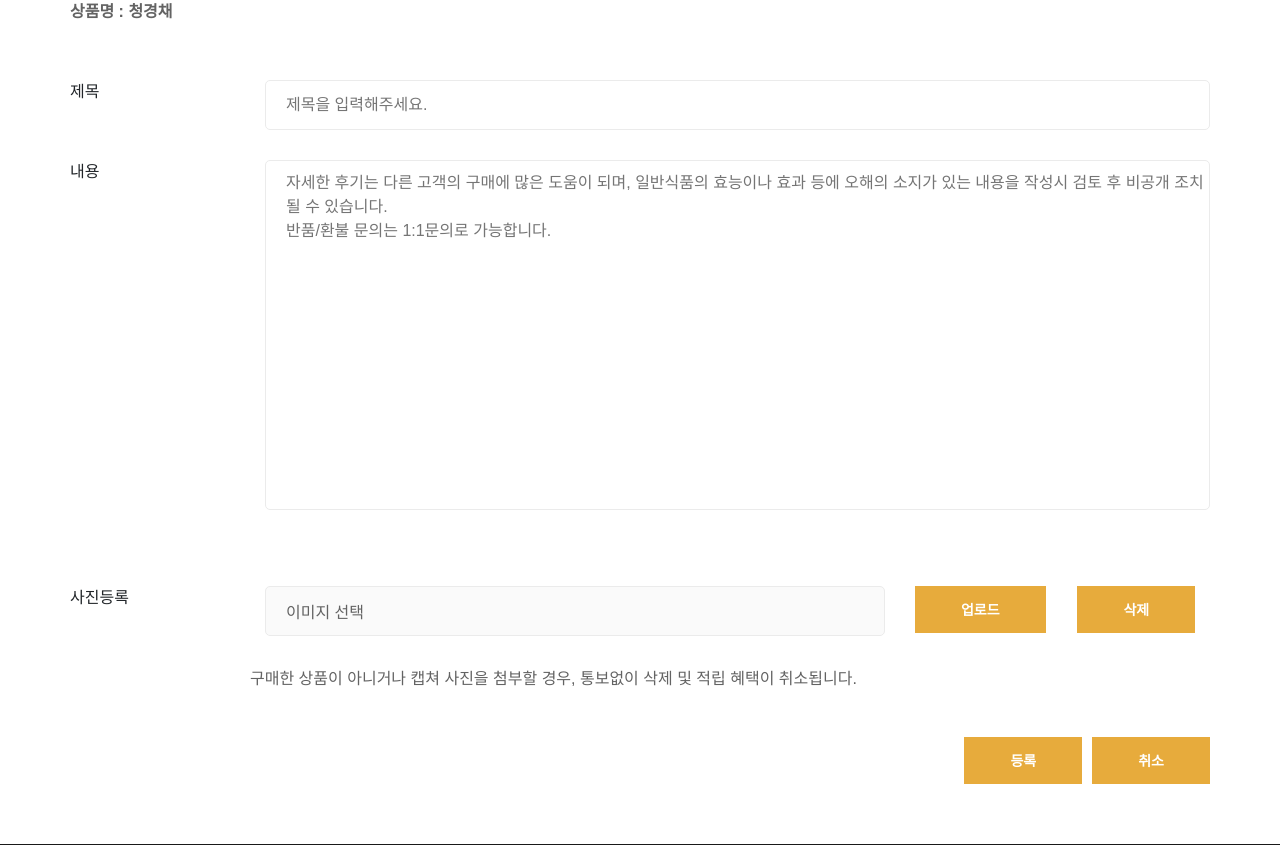
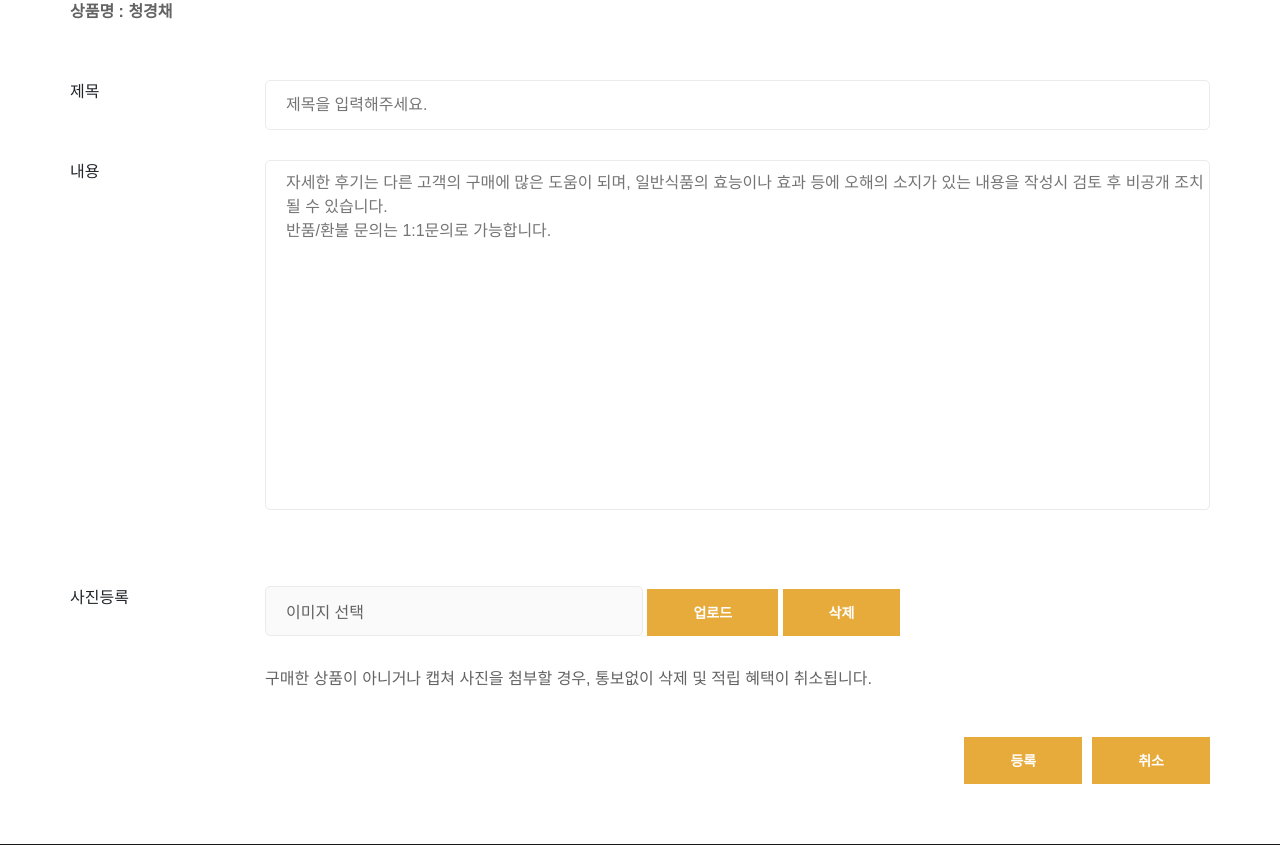
Before and after one commit to miro7923/Uno-Mas, a Java web app: page /mypage/review_writing_form in a window 1280 px wide. Shown: the part 382-1227 px from the top of the page. Run offline with Tomcat 11, a stand-in JSP engine, Linux system fonts and the light colour scheme; some libraries are stand-ins or nearby versions; some web fonts are replaced.

Commit message:
[yujin]리뷰작성페이지 - 이미지 업로드 버튼 간격 수정

```diff
--- a/UnoMas/src/main/webapp/WEB-INF/views/product/reviewWritingForm.jsp
+++ b/UnoMas/src/main/webapp/WEB-INF/views/product/reviewWritingForm.jsp
@@ -54,25 +56,18 @@ int prodNum = 1;
 							<div class="row">
 								<div class="col-lg-2">사진등록</div>
 								<div class="col-lg-10">
-									<div class="row">
-										<div class="col-md-8">
-											<input class="uploadImgName" id="uploadImgName"
-												value="이미지 선택" disabled="disabled">
-										</div>
-										<div class="col-md-2">
-											<label class="site-btn" for="uploadImg" id="uploadBtn">업로드</label>
-										</div>
+									<input class="uploadImgName" id="uploadImgName" value="이미지 선택"
+										disabled="disabled"> <label class="site-btn"
+										for="uploadImg" id="uploadBtn">업로드</label>
+									<button type="button" class="site-btn" onclick="removeImg();">삭제</button>
 									<input type="file" id="uploadImg" oninput="checkFileName();">
-										<div class="col-md-2">
-											<button type="button" class="site-btn" onclick="removeImg();">삭제</button>
-										</div>
 									<p>구매한 상품이 아니거나 캡쳐 사진을 첨부할 경우, 통보없이 삭제 및 적립 혜택이 취소됩니다.</p>
-									</div>
 								</div>
 							</div>
 							<div class="row">
 								<div class="col-lg-12">
-									<button type="button" class="site-btn" id="writeBtn" onclick="history.back();">취소</button>
+									<button type="button" class="site-btn" id="writeBtn"
+										onclick="history.back();">취소</button>
 									<button type="submit" class="site-btn" id="writeBtn">등록</button>
 								</div>
 							</div>
--- a/UnoMas/src/main/webapp/resources/css/reviewWritingForm.css
+++ b/UnoMas/src/main/webapp/resources/css/reviewWritingForm.css
@@ -8,6 +8,10 @@
 
 .customer-review-option .leave-comment .comment-form textarea {
     height: 350px;
+}
+
+.customer-review-option .leave-comment .comment-form .uploadImgName {
+    width: 40%;
 }
 
 .customer-review-option {
```
Also changed, not shown: other parts of UnoMas/src/main/webapp/WEB-INF/views/product/reviewWritingForm.jsp (+4 -2 lines). Lines whose indentation alone changed are shown as unchanged.
